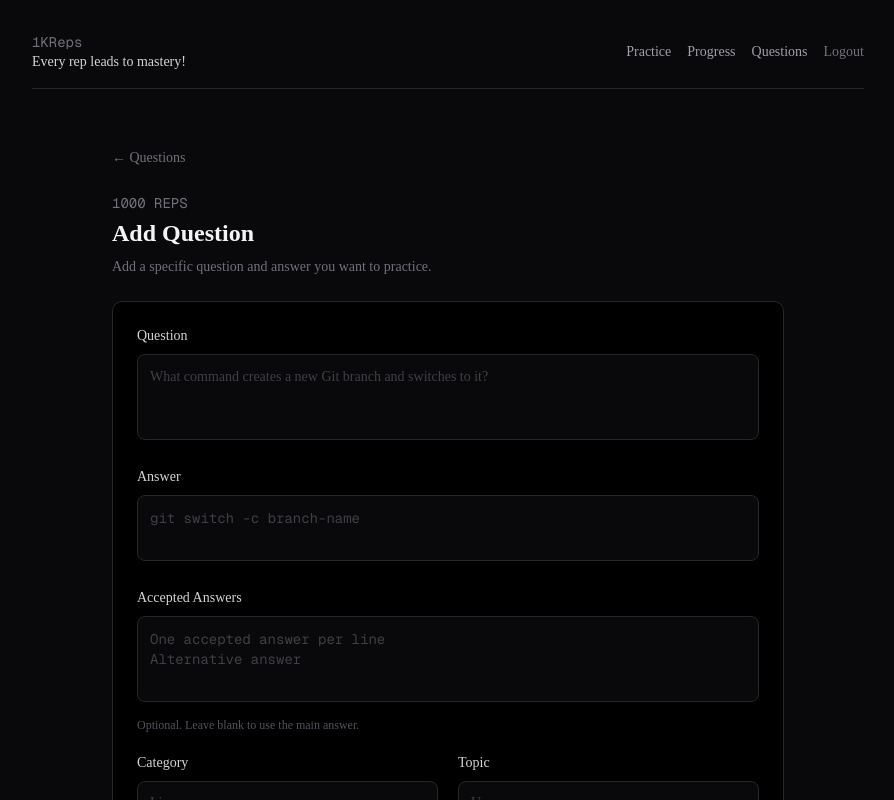
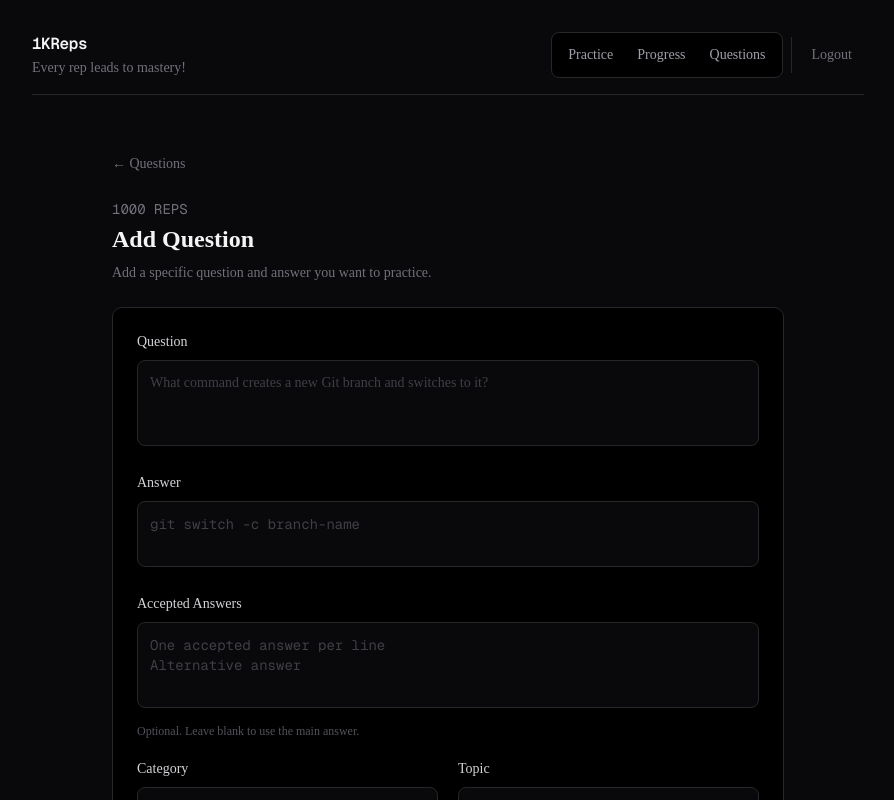
Before and after one commit to ShaphC/1kreps, a Next.js app: page /questions/new in a window 1280 px wide. Shown: the top 800 px of the page, without its empty margins (192-1086 px from the left). Built offline with nearby package versions, Linux system fonts and the light colour scheme.

Commit message:
improved the header

```diff
--- a/src/components/layout/app-header.tsx
+++ b/src/components/layout/app-header.tsx
@@ -13,44 +13,58 @@ export default function AppHeader() {
   }
 
   return (
-    <header className="mb-6 flex items-center justify-between border-b border-zinc-800 pb-4">
+    <header className="mb-6 border-b border-zinc-800 pb-4">
+      <div className="flex flex-col gap-4 sm:flex-row sm:items-center sm:justify-between">
+        {/* BRAND */}
+
         <div>
-        <p className="font-mono text-sm text-zinc-500">1KReps</p>
+          <p className="font-mono text-base font-semibold tracking-tight text-zinc-100">
+            1KReps
+          </p>
 
-        <p className="text-sm text-zinc-300">Every rep leads to mastery!</p>
+          <p className="mt-0.5 text-xs text-zinc-500 sm:text-sm">
+            Every rep leads to mastery!
+          </p>
         </div>
 
-      <nav className="flex items-center gap-4">
+        {/* NAVIGATION */}
+
+        <nav className="flex items-center">
+          <div className="flex items-center rounded-md border border-zinc-800 bg-black p-1">
             <a
               href="/practice"
-          className="text-sm text-zinc-400 transition hover:text-zinc-100"
+              className="rounded px-3 py-2 text-sm text-zinc-400 transition hover:bg-zinc-900 hover:text-zinc-100"
             >
               Practice
             </a>
 
             <a
               href="/progress"
-          className="text-sm text-zinc-400 transition hover:text-zinc-100"
+              className="rounded px-3 py-2 text-sm text-zinc-400 transition hover:bg-zinc-900 hover:text-zinc-100"
             >
               Progress
             </a>
 
             <a
               href="/questions"
-          className="text-sm text-zinc-400 transition hover:text-zinc-100"
+              className="rounded px-3 py-2 text-sm text-zinc-400 transition hover:bg-zinc-900 hover:text-zinc-100"
             >
               Questions
             </a>
+          </div>
 
+          <div className="ml-2 border-l border-zinc-800 pl-2">
             <button
               type="button"
               onClick={handleLogout}
               disabled={isPending}
-          className="text-sm text-zinc-500 transition hover:text-zinc-100 disabled:cursor-not-allowed disabled:opacity-50"
+              className="rounded px-3 py-2 text-sm text-zinc-500 transition hover:bg-zinc-900 hover:text-zinc-100 disabled:cursor-not-allowed disabled:opacity-50"
             >
-          {isPending ? "Logging out..." : "Logout"}
+              {isPending ? "..." : "Logout"}
             </button>
+          </div>
         </nav>
+      </div>
     </header>
   );
 }
```
Lines whose indentation alone changed are shown as unchanged.
